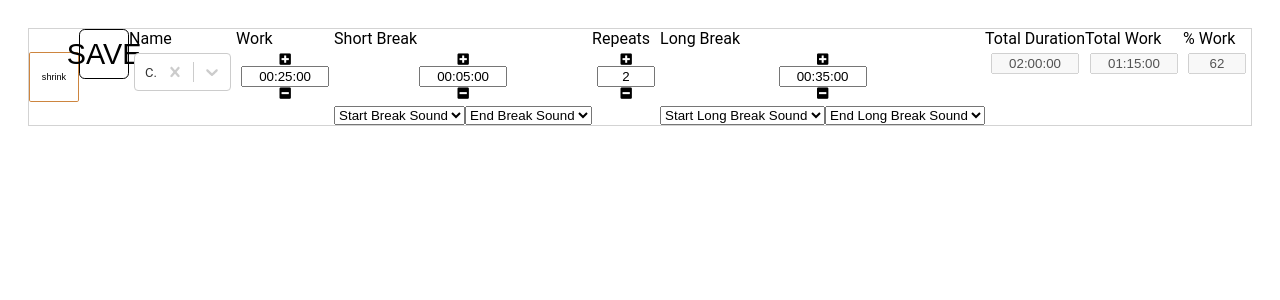
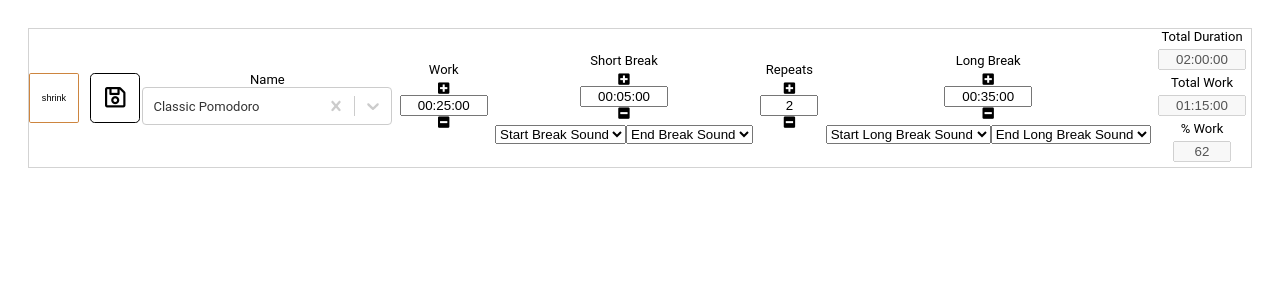
Before and after one commit to ericasu33/sprig, a React (Create React App) app: page / in a window 1280 px wide. Both pictures are taken after a click on the button "expand". Shown: the top 300 px of the page. Built offline with nearby package versions, Linux system fonts and the light colour scheme.

Commit message:
basic styling

```diff
--- a/src/components/PomodoroForm.scss
+++ b/src/components/PomodoroForm.scss
@@ -1,8 +1,6 @@
 .pomodoro-form {
   display: flex;
-  flex-direction: row;
-  > * {
-    display: flex;
-    flex-direction: column;
-  }
+  justify-content: space-between;
+  align-items: center;
+  width: 95%;
 }
--- a/src/components/PomodoroForm.tsx
+++ b/src/components/PomodoroForm.tsx
@@ -89,15 +89,18 @@ const PomodoroForm = (props: any) => {
 
   return (
     <div className="pomodoro-form">
-      <Button
-            disabled={props.disabled}
-            onClick={props.onSave}
-          >SAVE</Button>
-      <div>
+
+      <div className='pm-group'>
+        <Button stop disabled={props.disabled} onClick={props.onSave}>
+          <i className="far fa-save"></i>
+        </Button>
+      </div>
+
+      <div className='pm-group pm-name'>
         <label>Name</label>
         <CreatableSelect
           isDisabled={props.disabled}
-          className='step-input'
+          className='pm-name-input'
           isClearable
           onChange={handleTimerChange}
           onCreateOption={handleCreate}
@@ -106,7 +109,8 @@ const PomodoroForm = (props: any) => {
           formatCreateLabel={(input) => `Create timer: "${input}"`}
         />
       </div>
-      <div>
+
+      <div className='pm-group'>
         <label>Work</label>
         <StepInputTimer
           disabled={props.disabled}
@@ -115,7 +119,8 @@ const PomodoroForm = (props: any) => {
           setValue={updateState}
         />
       </div>
-      <div>
+
+      <div className='pm-group'>
         <label>Short Break</label>
         <StepInputTimer
           disabled={props.disabled}
@@ -123,6 +128,7 @@ const PomodoroForm = (props: any) => {
           value={props.pomo_timer.short_break}
           setValue={updateState}
         />
+
         <div>
           <select
             disabled={props.disabled}
@@ -144,7 +150,8 @@ const PomodoroForm = (props: any) => {
           </select>
         </div>
       </div>
-      <div>
+
+      <div className='pm-group'>
         <label>Repeats</label>
         <StepInputInt
           disabled={props.disabled}
@@ -154,7 +161,8 @@ const PomodoroForm = (props: any) => {
           min={0}
         />
       </div>
-      <div>
+
+      <div className='pm-group'>
         <label>Long Break</label>
         <StepInputTimer
           disabled={props.disabled}
@@ -183,6 +191,8 @@ const PomodoroForm = (props: any) => {
           </select>
         </div>
       </div>
+
+      <div className='pm-group pm-calc-times'>
         <div>
           <label>Total Duration</label>
           <StepInputTimer disabled
@@ -202,6 +212,8 @@ const PomodoroForm = (props: any) => {
           />
         </div>
       </div>
+
+    </div>
   );
 };
 
--- a/src/components/PomodoroTimer.scss
+++ b/src/components/PomodoroTimer.scss
@@ -15,5 +15,17 @@
       padding: 5px;
       text-align: center;
     }
+    .pm-name-input {
+      width: 250px;
+    }
+  }
+  .pm-calc-times {
+    text-align: center;
+    justify-content: flex-end;
+  }
+  .pm-right-buttons {
+    display: flex;
+    justify-content: space-between;
+    width: 120px;
   }
 }
--- a/src/components/PomodoroTimer.tsx
+++ b/src/components/PomodoroTimer.tsx
@@ -164,36 +164,43 @@ const PomodoroTimer = (props: any) => {
             <label>Name</label>
             <input className='pm-name' type="text" disabled={true} value={timer.name} />
           </div>
+
           <div className='pm-group'>
             <label>Work</label>
             <StepInputTimer disabled
               value={clock.current === "work" ? clock.partition : timer.work}
             />
           </div>
+
           <div className='pm-group'>
             <label>Short break</label>
             <StepInputTimer disabled
               value={clock.current === "short_break" ? clock.partition : timer.short_break}
             />
           </div>
+
           <div className='pm-group'>
             <label>Cycles remaining</label>
             <StepInputInt disabled
               value={calcCycle({...timer, time: clock.time})}
             />
           </div>
+
           <div className='pm-group'>
             <label>Long break</label>
             <StepInputTimer disabled
               value={clock.current === "long_break" ? clock.partition : timer.long_break}
             />
           </div>
+
           <div className='pm-group'>
             <label>Time remaining</label>
             <StepInputTimer disabled
               value={clock.time}
             />
           </div>
+
+          <div className='pm-right-buttons'>
             <Button
               play={clock.playing}
               pause={!clock.playing}
@@ -210,6 +217,7 @@ const PomodoroTimer = (props: any) => {
             >
               <i className="far fa-stop-circle fa-lg"></i>
             </Button>
+          </div>
         </>
       )}
     </div>
```
Lines whose indentation alone changed are shown as unchanged.
